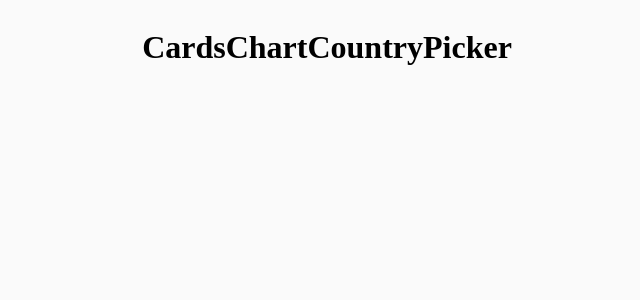
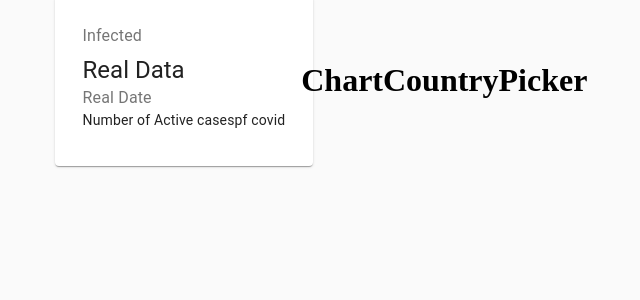
Before and after one commit to MERCERNYC/covid19_tracker, a React (Create React App) app: page / in a window 1280 px wide. Shown: the top 300 px of the page, without its empty margins (313-953 px from the left). Built offline with nearby package versions, Linux system fonts and the light colour scheme; no server answers.

Commit message:
add material design

```diff
--- a/package.json
+++ b/package.json
@@ -3,6 +3,7 @@
   "version": "0.1.0",
   "private": true,
   "dependencies": {
+    "@material-ui/core": "^4.11.0",
     "@testing-library/jest-dom": "^4.2.4",
     "@testing-library/react": "^9.3.2",
     "@testing-library/user-event": "^7.1.2",
--- a/src/App.js
+++ b/src/App.js
@@ -5,15 +5,22 @@
 
 class App extends React.Component{
 
+    state = {
+        data : {},
+    }
+
     async componentDidMount () {
-        const data = await fetchData();
-        console.log(data);
+        const fetchedData = await fetchData();
+        this.setState({ data: fetchedData });
     }
 
     render(){
+
+        const { data } = this.state;
+
         return(
             <div className={styles.container}>
-                <Cards />
+                <Cards data={this.state.data}/>
                 <Chart />
                 <CountryPicker />
             </div>
--- a/src/api/index.js
+++ b/src/api/index.js
@@ -4,8 +4,9 @@
 
 export const fetchData = async () => {
     try{
-        const response = await axios.get(url);
-       return response;
+        const { data: { confirmed, recovered, deaths, lastUpdate } } = await axios.get(url);
+
+        return { confirmed, recovered, deaths, lastUpdate };
 
     }catch(error){
 
--- a/src/components/Cards/Cards.jsx
+++ b/src/components/Cards/Cards.jsx
@@ -1,8 +1,25 @@
 import React from 'react';
+import { Card, CardContent, Typography, Grid } from '@material-ui/core';
+import styles from './Cards.module.css';
 
-const Cards = () => {
+
+const Cards = (props) => {
+    console.log(props);
+
     return(
-        <h1>Cards</h1>
+     <div className={styles.container}>
+     <Grid container spacing={3} justify='center'>
+        <Grid item component={Card}>
+         <CardContent>
+            <Typography color='textSecondary' gutterBottom>Infected</Typography>
+            <Typography variant='h5'> Real Data </Typography>
+            <Typography color='textSecondary' >Real Date</Typography>
+            <Typography variant='body2'> Number of Active casespf covid </Typography>
+         </CardContent>
+        </Grid>
+     </Grid>
+
+     </div>
     )
 }
 
```
Also changed, not shown: 1 other file (tests, documents, lock files or other folders).
